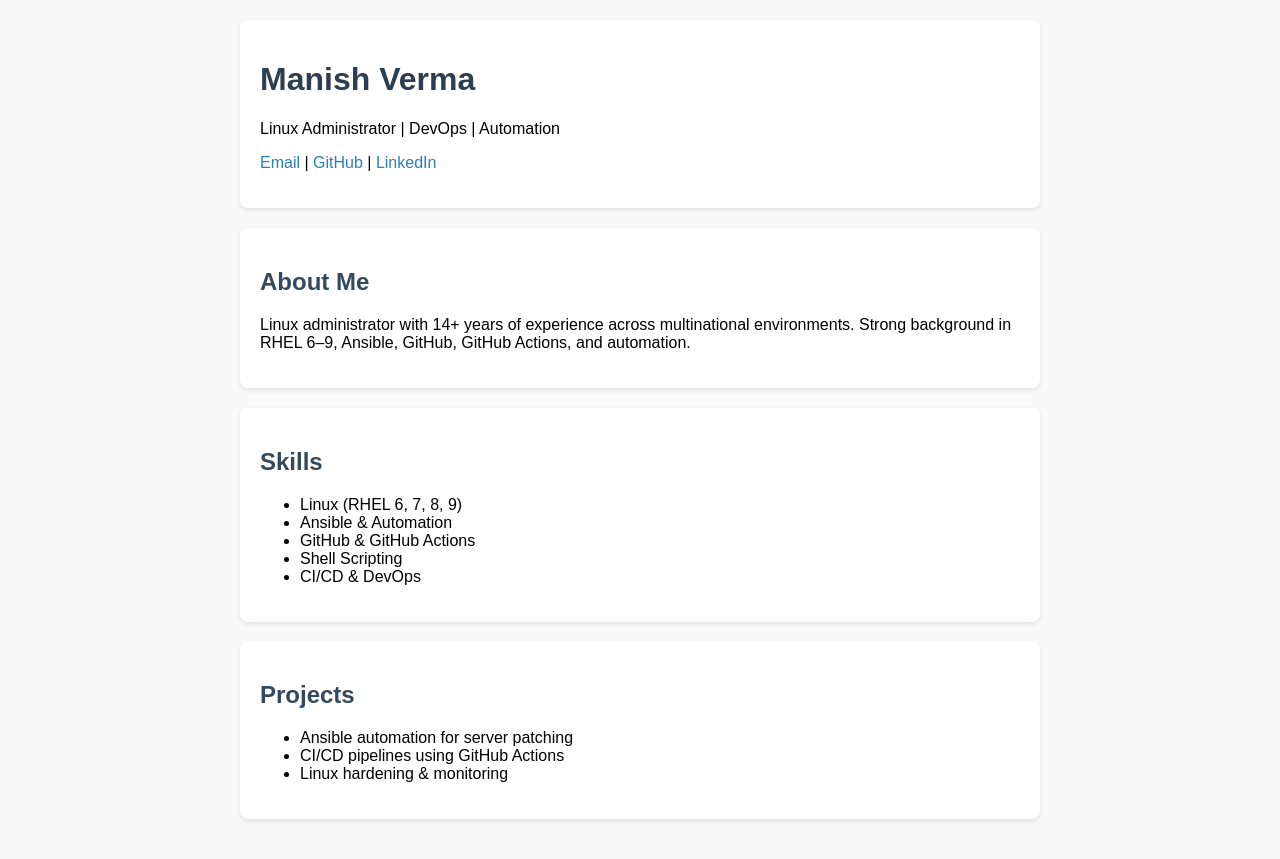
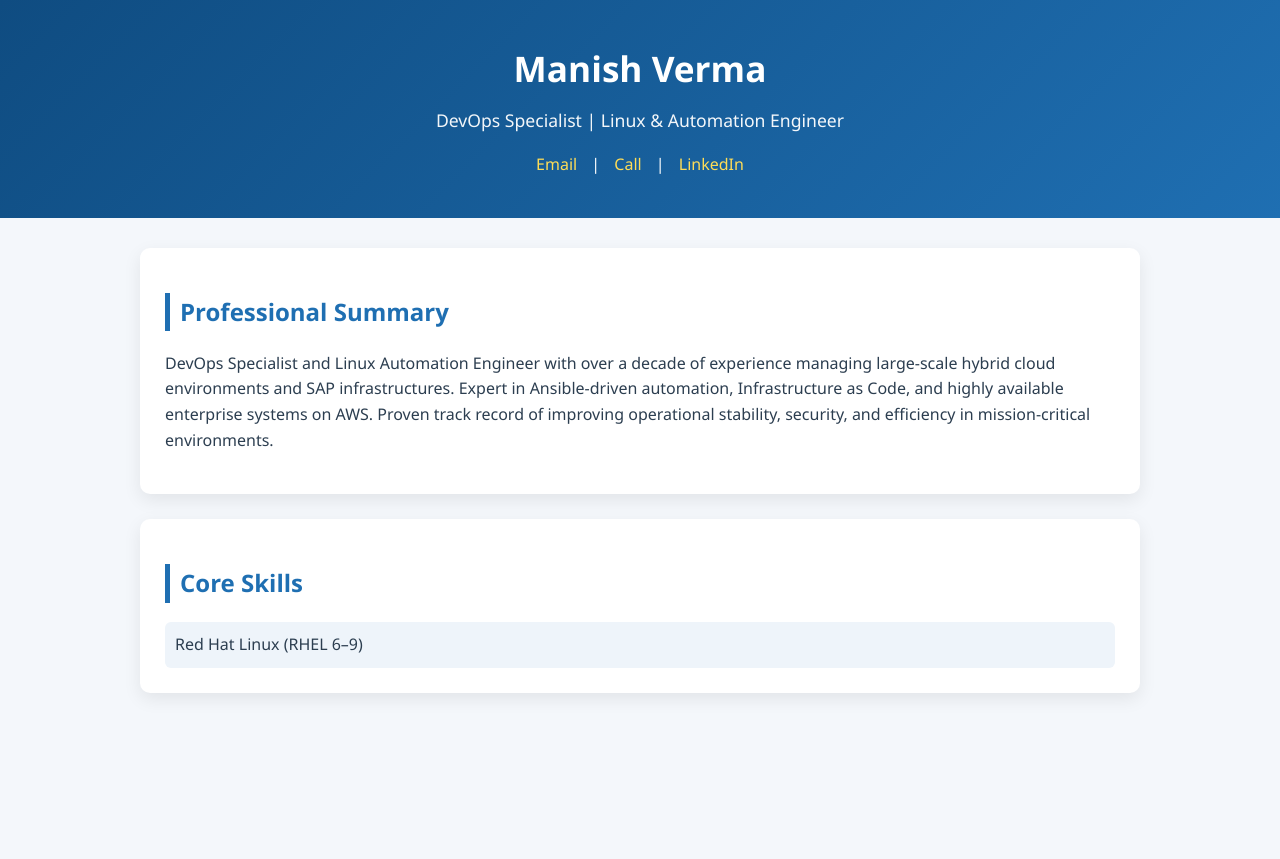
Before and after one commit to manishverma1/manishverma1.github.io, a plain HTML site: page index.html in a window 1280 px wide. After the commit the page ends 800 px from the top, so only its background shows below. Drawn offline with Linux system fonts and the light colour scheme.

Commit message:
Update index.html
updated website

```diff
--- a/index.html
+++ b/index.html
@@ -2,67 +2,108 @@
 <html lang="en">
 <head>
   <meta charset="UTF-8">
-  <title>Manish Verma | Linux & DevOps Engineer</title>
+  <title>Manish Verma | DevOps & Linux Automation Engineer</title>
+  <meta name="viewport" content="width=device-width, initial-scale=1">
   <style>
     body {
-      font-family: Arial, sans-serif;
-      max-width: 800px;
+      font-family: "Segoe UI", Arial, sans-serif;
+      margin: 0;
+      background: #f4f7fb;
+      color: #2c3e50;
+      line-height: 1.6;
+    }
+    header {
+      background: linear-gradient(135deg, #0f4c81, #1f6fb2);
+      color: white;
+      padding: 40px 20px;
+      text-align: center;
+    }
+    header h1 {
+      margin: 0;
+      font-size: 2.2rem;
+    }
+    header p {
+      margin-top: 10px;
+      font-size: 1.1rem;
+      opacity: 0.95;
+    }
+    .links a {
+      color: #ffdd57;
+      margin: 0 10px;
+      text-decoration: none;
+      font-weight: 500;
+    }
+    .container {
+      max-width: 1000px;
       margin: auto;
+      padding: 30px 20px;
+    }
+    .card {
+      background: white;
+      padding: 25px;
+      margin-bottom: 25px;
+      border-radius: 10px;
+      box-shadow: 0 6px 18px rgba(0,0,0,0.08);
+    }
+    h2 {
+      border-left: 5px solid #1f6fb2;
+      padding-left: 10px;
+      color: #1f6fb2;
+    }
+    ul {
+      padding-left: 20px;
+    }
+    .skills {
+      display: grid;
+      grid-template-columns: repeat(auto-fit, minmax(220px, 1fr));
+      gap: 10px;
+    }
+    .skill {
+      background: #eef4fa;
+      padding: 10px;
+      border-radius: 6px;
+      font-weight: 500;
+    }
+    footer {
+      text-align: center;
       padding: 20px;
-      background: #f9f9f9;
-    }
-    h1 { color: #2c3e50; }
-    h2 { color: #34495e; }
-    a { color: #2980b9; text-decoration: none; }
-    .card {
-      background: #fff;
-      padding: 20px;
-      margin-bottom: 20px;
-      border-radius: 8px;
-      box-shadow: 0 2px 5px rgba(0,0,0,0.1);
+      background: #0f4c81;
+      color: white;
+      font-size: 0.9rem;
     }
   </style>
 </head>
 <body>
 
+<header>
+  <h1>Manish Verma</h1>
+  <p>DevOps Specialist | Linux & Automation Engineer</p>
+  <div class="links">
+    <a href="mailto:2manishverma@gmail.com">Email</a>
+    |
+    <a href="tel:+14632182808">Call</a>
+    |
+    <a href="https://www.linkedin.com/in/manish-verma-83321b16/" target="_blank">
+      LinkedIn
+    </a>
+  </div>
+</header>
+
+<div class="container">
+
   <div class="card">
-    <h1>Manish Verma</h1>
-    <p>Linux Administrator | DevOps | Automation</p>
+    <h2>Professional Summary</h2>
     <p>
-      <a href="mailto:your@email.com">Email</a> |
-      <a href="https://github.com/yourusername">GitHub</a> |
-      <a href="https://linkedin.com/in/yourprofile">LinkedIn</a>
+      DevOps Specialist and Linux Automation Engineer with over a decade of experience
+      managing large-scale hybrid cloud environments and SAP infrastructures.
+      Expert in Ansible-driven automation, Infrastructure as Code, and highly available
+      enterprise systems on AWS. Proven track record of improving operational
+      stability, security, and efficiency in mission-critical environments.
     </p>
   </div>
 
   <div class="card">
-    <h2>About Me</h2>
-    <p>
-      Linux administrator with 14+ years of experience across multinational
-      environments. Strong background in RHEL 6–9, Ansible, GitHub,
-      GitHub Actions, and automation.
-    </p>
-  </div>
-
-  <div class="card">
-    <h2>Skills</h2>
-    <ul>
-      <li>Linux (RHEL 6, 7, 8, 9)</li>
-      <li>Ansible & Automation</li>
-      <li>GitHub & GitHub Actions</li>
-      <li>Shell Scripting</li>
-      <li>CI/CD & DevOps</li>
-    </ul>
-  </div>
-
-  <div class="card">
-    <h2>Projects</h2>
-    <ul>
-      <li>Ansible automation for server patching</li>
-      <li>CI/CD pipelines using GitHub Actions</li>
-      <li>Linux hardening & monitoring</li>
-    </ul>
-  </div>
-
-</body>
-</html>
+    <h2>Core Skills</h2>
+    <div class="skills">
+      <div class="skill">Red Hat Linux (RHEL 6–9)</div>
+      <div class=
```
